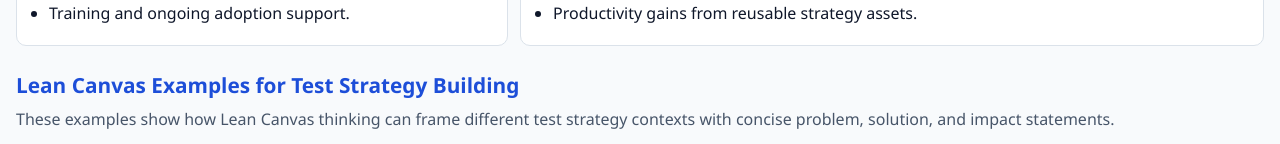
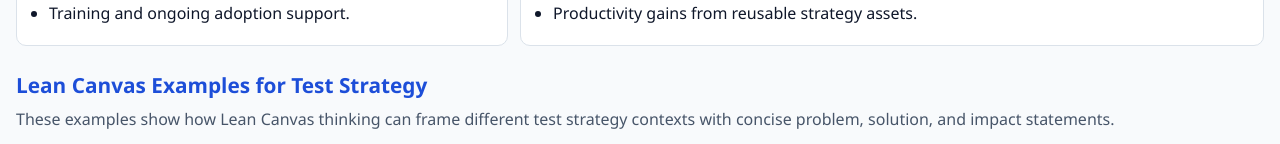
Before and after one commit to padmarajnidagundi/TestStrategy, a plain HTML site: page index.html in a window 1280 px wide. Shown: the part 781-925 px from the top of the page. Drawn offline with Linux system fonts and the light colour scheme.

Commit message:
Rename examples section heading
Co-authored-by: Copilot <223556219+Copilot@users.noreply.github.com>

```diff
--- a/index.html
+++ b/index.html
@@ -260,7 +260,7 @@
       </section>
 
       <section class="examples" aria-label="Lean Canvas examples for test strategy">
-        <h2>Lean Canvas Examples for Test Strategy Building</h2>
+        <h2>Lean Canvas Examples for Test Strategy</h2>
         <p class="examples-intro">
           These examples show how Lean Canvas thinking can frame different test strategy contexts with
           concise problem, solution, and impact statements.
```
